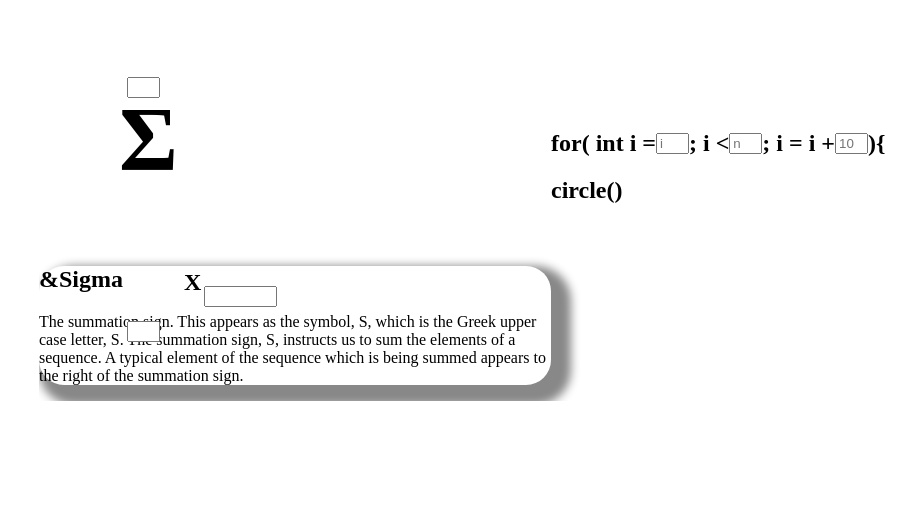
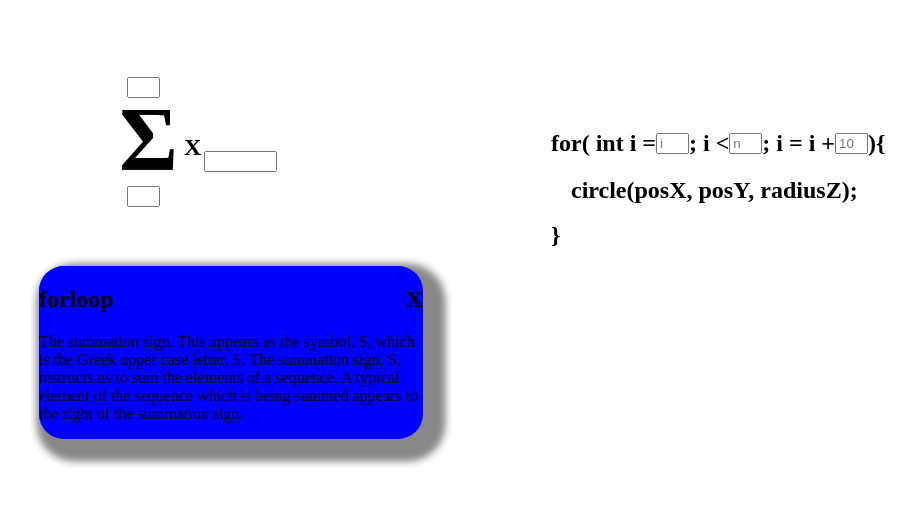
Before and after one commit to sheva29/Thesis-Prototype, a PHP site: page /home.php in a window 1280 px wide. Shown: the top 505 px of the page, without its empty margins (89-1005 px from the left). Run offline with PHP 8.4, Linux system fonts and the light colour scheme; some libraries are stand-ins or nearby versions.

Commit message:
Latest update

```diff
--- a/new_prototype/home.php
+++ b/new_prototype/home.php
@@ -25,23 +25,37 @@
 				<input class="limit" type="text" name="fname" size="1">
 
 				<h1 id="summation">&Sigma;</h1>
+
+				<!--Definition of Sigma -->
 				<article id="sigma-definition">
-					<h2 id="sigma-title"> &Sigma</h2>
+					<h2 id="sigma-title"> &Sigma;</h2>
+					<h2 id="sigma-exit"> X </h2>
 					<p id="sigma-content" >
 						The summation sign. This appears as the symbol, S, which is the Greek upper
 						 case letter, S. The summation sign, S, instructs us to sum the elements of a sequence.
 						 A typical element of the sequence which is being summed appears to the right of the summation sign.
 					</p>
+				</article>
+				<!--Definition of Sigma ENDS HERE -->
 
-
+				<!--Definition of forloop -->
+				<article id="forloop-definition">
+					<h2 id="forloop-title"> forloop</h2>
+					<h2 id="forloop-exit"> X </h2>
+					<p id="forloop-content" >
+						The summation sign. This appears as the symbol, S, which is the Greek upper
+						 case letter, S. The summation sign, S, instructs us to sum the elements of a sequence.
+						 A typical element of the sequence which is being summed appears to the right of the summation sign.
+					</p>
 				</article>
+				<!--Definition of forloop ENDS HERE -->
 
 				<input class="index" type="text" name="fname" size="1">
 
 				<h2 id="typical-element"> X </h2>
 
 				<input class="typical-element-index" type="text" name="fname" size="6">
-				<!-- <p class=""> -->
+
 
 				</form>
 
@@ -50,7 +64,7 @@
 
 			<section class="code1">
 
-				<h2 class="forloop" >for( int i = </h2>
+				<h2 id="forSymbol" class="forloop" >for( int i = </h2>
 
 				<input class="forLoopIndex" id="forloop-init" type="text" name="i" size="1" placeholder="i">
 
@@ -68,7 +82,11 @@
 
 				<br>
 
-				<h2> circle()
+				<h2 id="circle-equation">  circle(posX, posY, radiusZ); </h2>
+
+				<br>
+
+				<h2 id="last-curly-bracket"> } </h2>
 
 
 
--- a/new_prototype/main.js
+++ b/new_prototype/main.js
@@ -7,7 +7,13 @@
     var sigmaIndex = $('#forloop-init');
     var forloops = $('.forLoopIndex');
     var sigmaLimit = $('.limit');
-    var sigmaDefinition = $('#sigma-definition')
+    var sigmaDefinition = $('#sigma-definition');
+    var forloopDefinition = $('#forloop-definition');
+    var sigmaSymbol = $('#summation');
+    var sigmaExit = $('#sigma-exit');
+    var forLoopMax = $('#forloop-max');
+    var forSymbol = $('#forSymbol');
+    var forloopExit = $('#forloop-exit');
     var tempTypicalElementVal;
     var k;
     var forLoopIndex = [];
@@ -15,6 +21,7 @@
     var test = [];
     var tempSigmaLimitVal;
     var tempSigmaIndex;
+    var amountOfCircles;
     //----------------------------------------------------------------------//
     //------------------------Two.js Global Variables-----------------------//
     //----------------------------------------------------------------------//
@@ -28,9 +35,35 @@
     //----------------------------Hidden Elements---------------------------//
     //----------------------------------------------------------------------//
     sigmaDefinition.hide();
+    forloopDefinition.hide();
     //----------------------------------------------------------------------//
     //----------------------------Event Listeners---------------------------//
     //----------------------------------------------------------------------//
+    //
+    //When clicked on the sigma symbol we get a div with the definition of it
+    sigmaSymbol.click(function () {
+        sigmaDefinition.slideToggle(500, function () {
+            //And we can drag it!
+            sigmaDefinition.draggable();
+        });
+    });
+    //If we wanna close it!!
+    sigmaExit.click(function () {
+        sigmaDefinition.hide();
+    });
+    //
+    //When clicked on the forloop symbol we get a definition for forloops
+    forSymbol.click(function () {
+        forloopDefinition.slideToggle(500, function () {
+            //And we can drag it!
+            forloopDefinition.draggable();
+        });
+    });
+    //If we wanna close it!!
+    forloopExit.click(function () {
+        console.log("I'm being clicked");
+        forloopDefinition.hide();
+    });
     //Now we need to obtain our maximun in the for loop to get our index
     forloops.keyup(function () {
         //THIS WAS MY FIRST TRY, TO PUSH THE DATA TO AN ARRAY
@@ -53,15 +86,20 @@
         //});
         //AND THIS IS THE MOST EFFICIENT WAY TO DO IT.
         //It allows the size of the Array to stay the same
-        forLoopIndex[0] = 0;
+        // forLoopIndex[0] = 0;
         forLoopIndex[$(this).index('.forLoopIndex')] = $(this).val();
         appendingToSigmaLimit();
         appendingToSigmaIndex();
+        console.log('The amount of circles is: ' + amountOfCircles);
         console.log(forLoopIndex);
+        //We use the difference between the initial value of the iterator and the limit to set our number of circles
+        amountOfCircles = (forLoopIndex[1] - forLoopIndex[0]);
+        //This draws the circles based on the input number
+        circles();
     });
     //The initial value of the index operator int he forloop
     sigmaIndex.keyup(function () {
-        console.log("We are here");
+        // console.log("We are here");
         forLoopIndex[0] = $(this).val();
         indexOnSigma.val(forLoopIndex[0]);
     });
@@ -70,13 +108,12 @@
         forLoopIndex[0] = $(this).val();
         sigmaIndex.val(forLoopIndex[0]);
     });
-    //We store the value of our k index in a variable from the end of our for loop to store in our summation equation
-    typicalElementInput.keyup(function () {
+    //We store the value of our k index in a variable from the limit of our for loop to store in our summation equation.
+    //This will determine the amount of circles we want to draw.
+    forLoopMax.keyup(function () {
         //We store our value of the input and use it to pass it to the K input in the sigma
         tempTypicalElementVal = $(this).val();
         _index();
-        //This draws the circles based on the input number
-        circles();
     });
     //----------------------------------------------------------------------//
     //-------------------------------Functions------------------------------//
@@ -113,22 +150,20 @@
         var xSpacing;
         var circleLineWidth;
         var circleColor;
-        for (var i = 1; i <= typicalElementInput.val(); i++) {
-            // console.log("we are here " + i);
-            // console.log(params.height);
-            if (typicalElementInput.val() > 20) {
+        for (var i = 1; i <= amountOfCircles; i++) {
+            if (amountOfCircles > 20) {
                 diameter = 5;
                 xSpacing = 15;
                 circleLineWidth = 1;
                 circleColor = '#204dd4';
             }
-            if (typicalElementInput.val() >= 10 && typicalElementInput.val() <= 20) {
+            if (amountOfCircles >= 10 && forLoopMax.val() <= 20) {
                 diameter = 10;
                 xSpacing = 25;
                 circleLineWidth = 2;
                 circleColor = '#0f9cd4';
             }
-            if (typicalElementInput.val() < 10) {
+            if (amountOfCircles < 10) {
                 diameter = 20;
                 xSpacing = 60;
                 circleLineWidth = 4;
--- a/new_prototype/style.css
+++ b/new_prototype/style.css
@@ -25,6 +25,10 @@
 	font-size: 90px;
 	margin-top: 80px;
 	margin-left: 80px;
+}
+
+#summation:hover{
+	cursor: hand;
 }
 
 .limit{
@@ -71,4 +75,73 @@
 	border-radius: 25px;
 	box-shadow: 10px 10px 10px 10px #888888;
 	z-index: 5000;
+	position: absolute;
+	width: 30%;
+	background-color: blue;
 }
+
+#sigma-title {
+	width: 5%;
+	float: left;
+}
+
+#sigma-definition:hover{
+	cursor:move;
+}
+
+#sigma-exit{
+	float: right;
+
+}
+
+#sigma-content{
+	clear: both;
+}
+
+#sigma-exit:hover{
+	cursor: hand;
+}
+
+#circle-equation{
+	margin-left: 20px;
+	margin-bottom: 0;
+}
+
+#last-curly-bracket{
+	margin-top: 0;
+}
+
+#forSymbol{
+	cursor: hand;
+}
+
+#forloop-definition{
+	border-radius: 25px;
+	box-shadow: 10px 10px 10px 10px #888888;
+	z-index: 5000;
+	position: absolute;
+	width: 30%;
+	background-color: blue;
+}
+
+#forloop-title {
+	width: 5%;
+	float: left;
+}
+
+#forloop-definition:hover{
+	cursor:move;
+}
+
+#forloop-exit{
+	float: right;
+
+}
+
+#forloop-content{
+	clear: both;
+}
+
+#forloop-exit:hover{
+	cursor: hand;
+}
```
